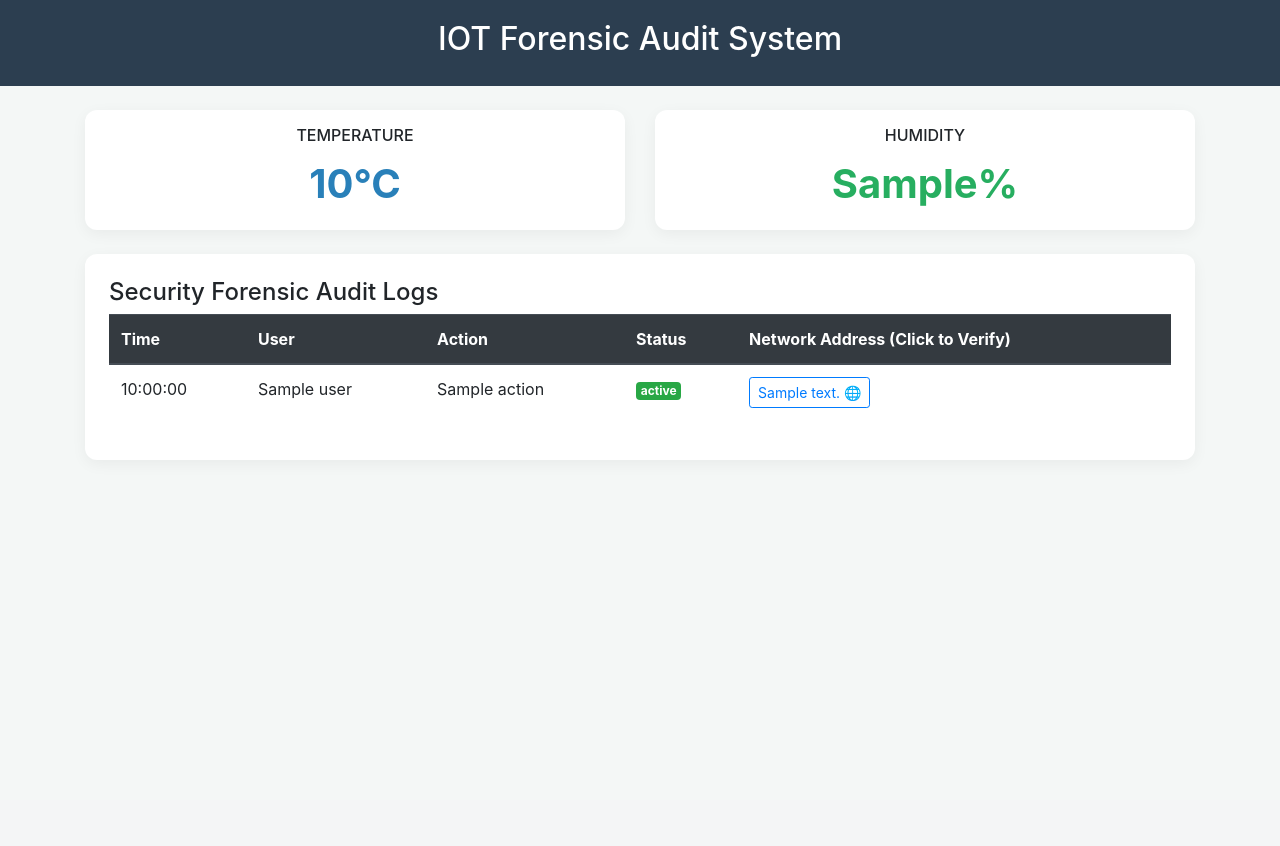
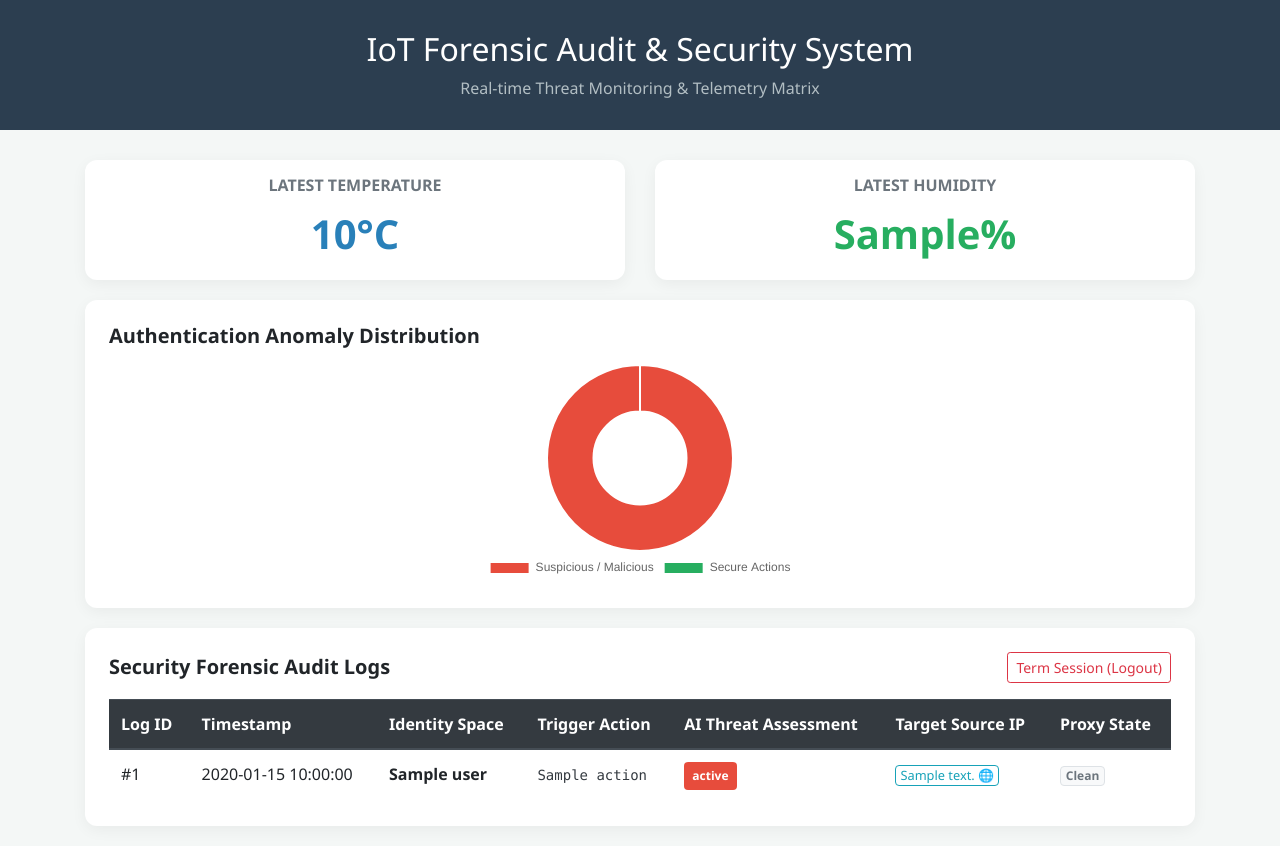
Before and after one commit to SaiGanesh010805/2023-2027-Mini-Projects, a Flask app: template templates/index.html in a window 1280 px wide. Before the commit the page ends 408 px from the top, so only its background shows below. Run offline with Flask 3, Linux system fonts and the light colour scheme; the template is opened without the code that fills it: most values are stand-ins (such as "Sample title", 1, 10 or a date in 2020); some libraries are stand-ins or nearby versions.

Commit message:
Initial commit

```diff
--- a/app.py
+++ b/app.py
@@ -15,11 +15,11 @@ db = SQLAlchemy(app)
 
 # --- DISCORD CONFIG ---
 # PASTE YOUR WEBHOOK URL HERE
-DISCORD_WEBHOOK_URL = 'YOUR_DISCORD_WEBHOOK_HERE'
+DISCORD_WEBHOOK_URL = 'https://discord.com/api/webhooks/1496048197846437889/AKySDvpTYmdxkLrmR0tx-YDLuCwbUufH6tmzOEUTA0Entbh_InVIewhXH30LGPXv9jP6'
 
 # --- TELEGRAM CONFIG ---
-TELEGRAM_TOKEN = 'YOUR_TELEGRAM_TOKEN_HERE'
-CHAT_ID = 'YOUR_CHAT_ID_HERE'
+TELEGRAM_TOKEN = '8729369826:AAFPDM6UZEoQF6whAU01kcEyjdszNlvRv7k'
+CHAT_ID = '1706421138'
 
 # --- ALERT FUNCTIONS ---
 def send_discord_alert(message):
--- a/templates/index.html
+++ b/templates/index.html
@@ -1,51 +1,157 @@
 <!DOCTYPE html>
-<html>
+<html lang="en">
 <head>
-    <title>IOT Forensic Dashboard</title>
+    <meta charset="UTF-8">
+    <meta name="viewport" content="width=device-width, initial-scale=1.0">
+    <title>IoT Forensic Dashboard</title>
     <link rel="stylesheet" href="https://stackpath.bootstrapcdn.com/bootstrap/4.5.2/css/bootstrap.min.css">
+    <script src="https://cdn.jsdelivr.net/npm/chart.js"></script>
     <style>
-        body { background: #f4f7f6; }
-        .header-bg { background: #2c3e50; color: white; padding: 20px; text-align: center; }
-        .card { border-radius: 12px; border: none; box-shadow: 0 4px 15px rgba(0,0,0,0.05); background: white; }
+        body { background: #f4f7f6; font-family: 'Segoe UI', Tahoma, Geneva, Verdana, sans-serif; }
+        .header-bg { background: #2c3e50; color: white; padding: 30px; text-align: center; margin-bottom: 30px; }
+        .card { border-radius: 12px; border: none; box-shadow: 0 4px 15px rgba(0,0,0,0.05); background: white; margin-bottom: 20px; }
         .sensor-val { font-size: 2.5rem; font-weight: bold; color: #2980b9; }
+        .chart-container { position: relative; height: 220px; width: 100%; }
+        .badge-failed { background-color: #e74c3c; color: white; }
+        .badge-success { background-color: #27ae60; color: white; }
+        .badge-warning { background-color: #f39c12; color: white; }
     </style>
 </head>
 <body>
-    <div class="header-bg"><h2>IOT Forensic Audit System</h2></div>
-    <div class="container mt-4">
-        <div class="row text-center mb-4">
-            <div class="col-md-6"><div class="card p-3"><h6>TEMPERATURE</h6><div class="sensor-val">{{ latest_temp }}°C</div></div></div>
-            <div class="col-md-6"><div class="card p-3"><h6>HUMIDITY</h6><div class="sensor-val" style="color: #27ae60;">{{ latest_hum }}%</div></div></div>
+
+    <div class="header-bg">
+        <h2>IoT Forensic Audit & Security System</h2>
+        <p class="mb-0 text-muted" style="color: #b2bec3 !important;">Real-time Threat Monitoring & Telemetry Matrix</p>
     </div>
+
+    <div class="container">
+        <div class="row text-center">
+            <div class="col-md-6">
+                <div class="card p-3">
+                    <h6 class="text-muted text-uppercase font-weight-bold">Latest Temperature</h6>
+                    <div class="sensor-val">{{ latest_temp }}°C</div>
+                </div>
+            </div>
+            <div class="col-md-6">
+                <div class="card p-3">
+                    <h6 class="text-muted text-uppercase font-weight-bold">Latest Humidity</h6>
+                    <div class="sensor-val" style="color: #27ae60;">{{ latest_hum }}%</div>
+                </div>
+            </div>
+        </div>
+
+        <div class="row">
+            <div class="col-12">
                 <div class="card p-4">
-            <h4>Security Forensic Audit Logs</h4>
-            <table class="table table-hover">
+                    <h5 class="font-weight-bold mb-3">Authentication Anomaly Distribution</h5>
+                    <div class="chart-container">
+                        <canvas id="authChart"></canvas>
+                    </div>
+                </div>
+            </div>
+        </div>
+
+        <div class="card p-4">
+            <div class="d-flex justify-content-between align-items-center mb-3">
+                <h5 class="font-weight-bold mb-0">Security Forensic Audit Logs</h5>
+                <div>
+                    <a href="{{ url_for('logout') }}" class="btn btn-outline-danger btn-sm">Term Session (Logout)</a>
+                </div>
+            </div>
+            <div class="table-responsive">
+                <table class="table table-hover mb-0">
                     <thead class="thead-dark">
-                    <tr><th>Time</th><th>User</th><th>Action</th><th>Status</th><th>Network Address (Click to Verify)</th></tr>
+                        <tr>
+                            <th>Log ID</th>
+                            <th>Timestamp</th>
+                            <th>Identity Space</th>
+                            <th>Trigger Action</th>
+                            <th>AI Threat Assessment</th>
+                            <th>Target Source IP</th>
+                            <th>Proxy State</th>
+                        </tr>
                     </thead>
                     <tbody>
                         {% for log in logs %}
                         <tr>
-                        <td>{{ log.timestamp.strftime('%H:%M:%S') }}</td>
-                        <td>{{ log.user }}</td>
-                        <td>{{ log.action }}</td>
+                            <td>#{{ log.id }}</td>
+                            <td>{{ log.timestamp.strftime('%Y-%m-%d %H:%M:%S') }}</td>
+                            <td><strong>{{ log.user }}</strong></td>
+                            <td><code class="text-dark">{{ log.action }}</code></td>
                             <td>
-                            <span class="badge {% if 'SUSPICIOUS' in log.ai_status %}badge-warning{% else %}badge-success{% endif %}">
+                                <span class="badge {% if 'SECURE' in log.ai_status or 'AUTHORIZED' in log.ai_status %}badge-success{% else %}badge-failed{% endif %} p-2">
                                     {{ log.ai_status }}
                                 </span>
                             </td>
                             <td>
-                            {% if log.ip_address and log.ip_address not in ["127.0.0.1", "Hardware"] %}
-                                <a href="https://ipinfo.io/{{ log.ip_address }}" target="_blank" class="btn btn-sm btn-outline-primary">
+                                {% if log.ip_address in ["127.0.0.1", "localhost", "Hardware"] %}
+                                    <span class="badge badge-secondary p-1">{{ log.ip_address }}</span>
+                                {% else %}
+                                    <a href="https://ipinfo.io/{{ log.ip_address }}" target="_blank" class="btn btn-xs btn-outline-info py-0 px-1" style="font-size: 0.8rem;">
                                         {{ log.ip_address }} 🌐
                                     </a>
-                            {% else %}{{ log.ip_address }}{% endif %}
+                                {% endif %}
+                            </td>
+                            <td>
+                                {% if log.vpn_detected %}
+                                    <span class="badge badge-warning">🚩 DETECTED</span>
+                                {% else %}
+                                    <span class="badge badge-light border text-muted">Clean</span>
+                                {% endif %}
                             </td>
                         </tr>
                         {% endfor %}
+                        {% if not logs %}
+                        <tr>
+                            <td colspan="7" class="text-center text-muted py-4">No structural user audit trails logged inside database context.</td>
+                        </tr>
+                        {% endif %}
                     </tbody>
                 </table>
             </div>
         </div>
+    </div>
+
+    <script>
+        document.addEventListener("DOMContentLoaded", function() {
+            let suspiciousEvents = 0;
+            let secureEvents = 0;
+
+            // Compute audit log indicators directly using safe substring tracking loops
+            {% for log in logs %}
+                {% if 'SECURE' in log.ai_status or 'AUTHORIZED' in log.ai_status %}
+                    secureEvents++;
+                {% else %}
+                    suspiciousEvents++;
+                {% endif %}
+            {% endfor %}
+
+            // Injection Fallbacks to keep the layout clean on a blank database configuration state
+            if (suspiciousEvents === 0 && secureEvents === 0) {
+                suspiciousEvents = 0;
+                secureEvents = 1;
+            }
+
+            const ctx = document.getElementById('authChart').getContext('2d');
+            new Chart(ctx, {
+                type: 'doughnut',
+                data: {
+                    labels: ['Suspicious / Malicious', 'Secure Actions'],
+                    datasets: [{
+                        data: [suspiciousEvents, secureEvents],
+                        backgroundColor: ['#e74c3c', '#27ae60'],
+                        borderWidth: 2
+                    }]
+                },
+                options: {
+                    maintainAspectRatio: false,
+                    responsive: true,
+                    plugins: {
+                        legend: { position: 'bottom' }
+                    }
+                }
+            });
+        });
+    </script>
 </body>
 </html>
```
Also changed, not shown: requirements.txt (added, +16 -0 lines), templates/login.html (+40 -14 lines), README.md (deleted). Lines whose indentation alone changed are shown as unchanged.
